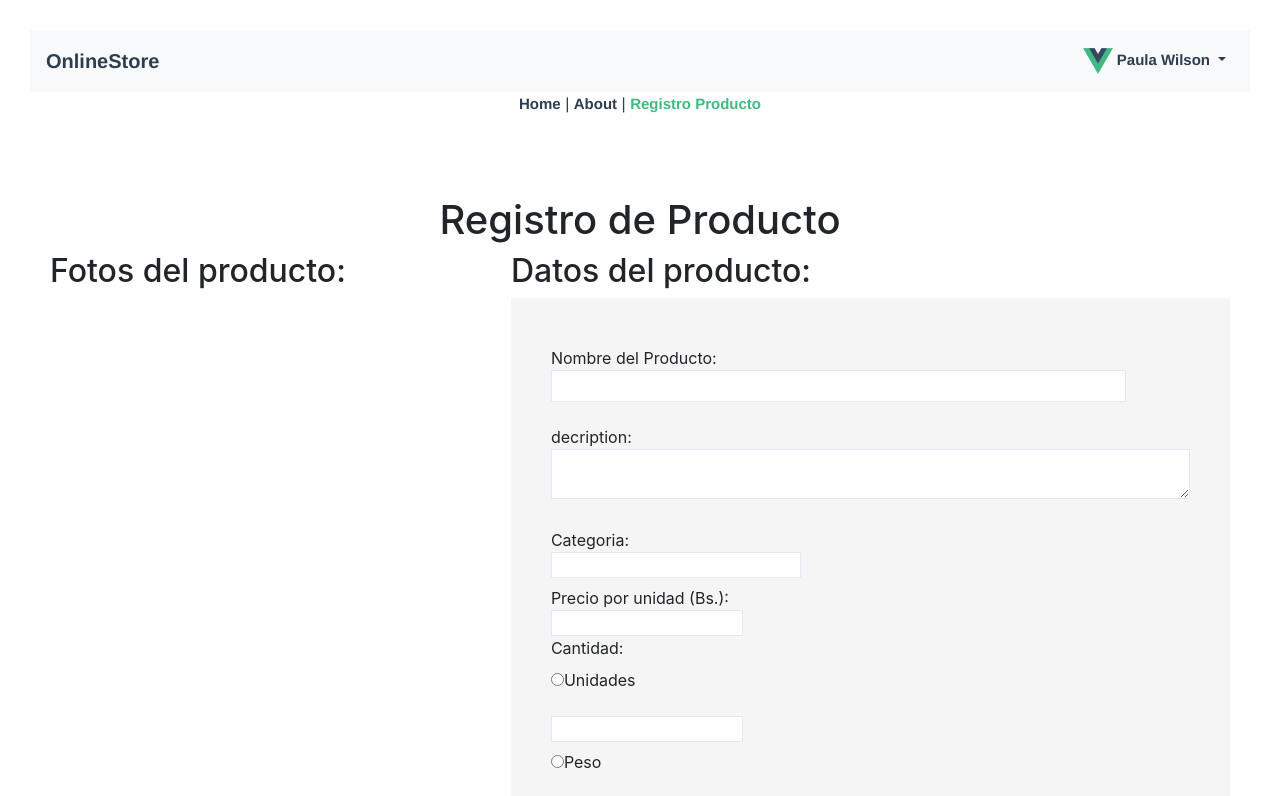
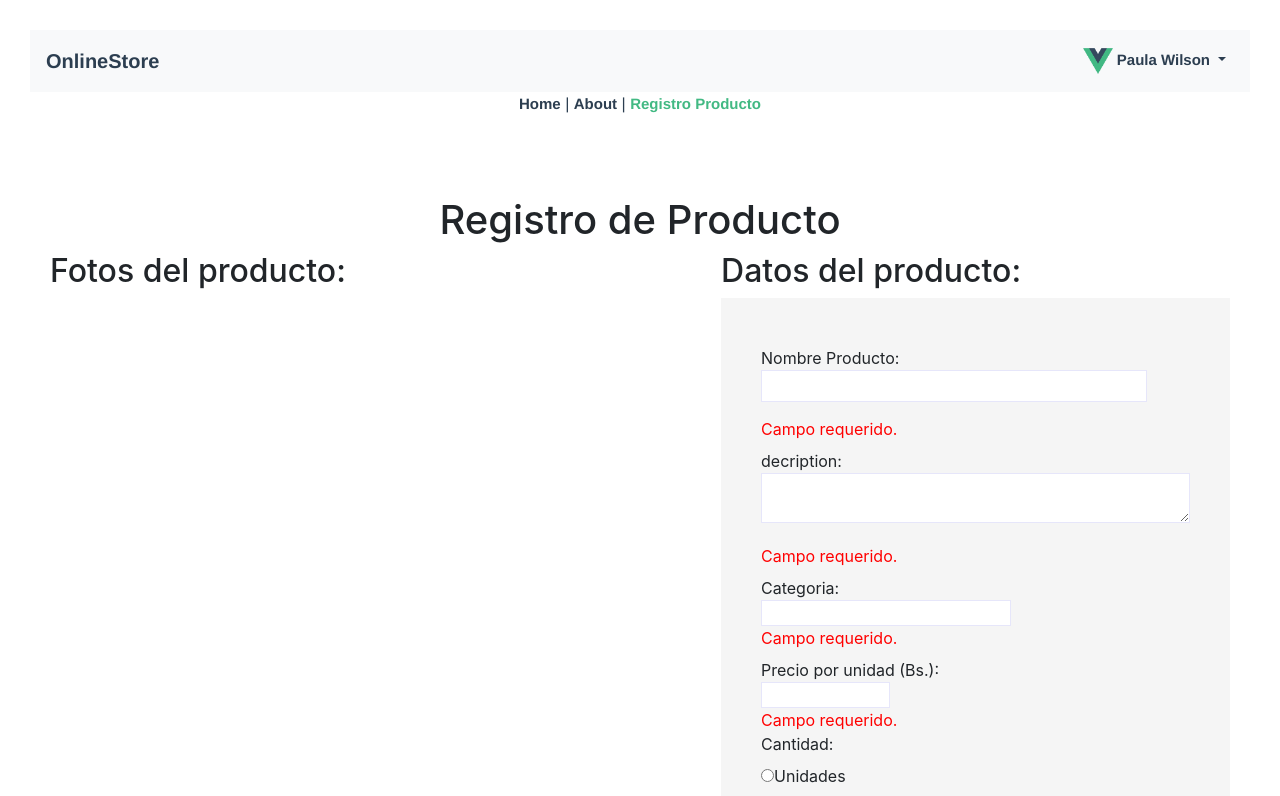
Before and after one commit to AlanBenavides/vue-gestion-productos, a Vue app: page /registroProducto in a window 1280 px wide. Shown: the top 796 px of the page. Built offline with nearby package versions, Linux system fonts and the light colour scheme.

Commit message:
validaciones del formulario

```diff
--- a/package.json
+++ b/package.json
@@ -12,7 +12,8 @@
     "axios": "^0.20.0",
     "core-js": "^3.6.5",
     "vue": "^2.6.12",
-    "vue-router": "^3.4.7"
+    "vue-router": "^3.4.7",
+    "vuelidate": "^0.7.6"
   },
   "devDependencies": {
     "@vue/cli-plugin-babel": "~4.5.8",
--- a/src/components/Formulario.vue
+++ b/src/components/Formulario.vue
@@ -14,19 +14,54 @@
 
           <div>
             <h2>Datos del producto:</h2>
-            <form class="formulario">
-              <label
-                >Nombre del Producto:
-                <input type="text" required v-model="producto.nombre_prod"
-              /></label>
+            <form
+              class="formulario"
+              @submit.prevent="submitForm"
+              autocomplete="off"
+            >
+              <div class="group">
+                <label>Nombre Producto:</label>
+                <input
+                  type="text"
+                  required
+                  v-model="producto.nombre_prod"
+                  id="nombre_prod"
+                /><br />
 
-              <label
-                >decription:<textarea
-                  v-model="producto.descripcion"
-                  cols="30"
-                  rows="10"
-                ></textarea>
-              </label>
+                <span v-if="!$v.producto.nombre_prod.alpha" class="error"
+                  >No se aceptan caracteres especiales.</span
+                >
+                <span v-if="!$v.producto.nombre_prod.minLength" class="error"
+                  >Debe tener una longitud no menor a
+                  {{ $v.producto.nombre_prod.$params.minLength.min }}.</span
+                >
+                <span v-if="!$v.producto.nombre_prod.required" class="error"
+                  >Campo requerido.</span
+                >
+                <span v-if="!$v.producto.nombre_prod.maxLength" class="error"
+                  >Nombre muy largo maximo
+                  {{ $v.producto.nombre_prod.$params.maxLength.max }}
+                  caracteres.</span
+                >
+              </div>
+              <label>decription:</label>
+              <textarea
+                v-model="producto.descripcion"
+                cols="30"
+                rows="10"
+              ></textarea>
+
+              <br />
+              <span v-if="!$v.producto.descripcion.alpha" class="error"
+                >No se aceptan caracteres especiales.</span
+              >
+              <span v-if="!$v.producto.descripcion.maxLength" class="error"
+                >Descripcion muy larga.
+                {{ $v.producto.descripcion.$params.maxLength.max }}.</span
+              >
+              <span v-if="!$v.producto.descripcion.required" class="error"
+                >Campo requerido.</span
+              ><br />
 
               <label for="categoria">Categoria:</label>
               <input
@@ -34,7 +69,10 @@
                 name="categoria"
                 id="categoria"
                 v-model="producto.categoria"
-              />
+              /><br />
+              <span v-if="!$v.producto.categoria.required" class="error"
+                >Campo requerido.</span
+              ><br />
               <datalist id="categorias">
                 <option value="Farmacia"></option>
                 <option value="Electronicos"></option>
@@ -48,7 +86,17 @@
                   class="precio"
                   type="number"
                   v-model="producto.precio_unid"
-              /></label>
+                />
+                <span v-if="!$v.producto.precio_unid.required" class="error"
+                  >Campo requerido.</span
+                >
+                <span v-if="!$v.producto.precio_unid.between" class="error"
+                  >Campo invalido (0-1000).</span
+                ><span v-if="!$v.producto.precio_unid.validate_decimales" class="error"
+                  >Maximo 2 decimales!</span
+                >
+                <br />
+              </label>
 
               <p>
                 Cantidad:<br />
@@ -57,6 +105,7 @@
                   ><input
                     type="radio"
                     value="unidades"
+
                     @click="clickable()"
                     v-model="producto.unidad"
                   />Unidades</label
@@ -66,12 +115,19 @@
                   type="number"
                   :disabled="producto.unidad === 'peso'"
                   v-model="producto.cantidad"
-                />
+                /><br />
+
+                <span v-if="!$v.producto.cantidad.minValue" class="error"
+                  >Debe ser mayor a 0.</span
+                >
+                 <span v-if="!$v.producto.cantidad.integer" class="error"
+                  >Solo se aceptan valores enteros.</span
+                >
+
 
                 <label
                   ><input
                     type="radio"
-                    name="cantidad"
                     value="peso"
                     @click="clickable()"
                     v-model="producto.unidad"
@@ -80,9 +136,12 @@
                 <input
                   class="peso"
                   type="number"
+                  step="0.25"
+                  value="0.00"
                   :disabled="producto.unidad === 'unidades'"
                   v-model="producto.peso"
                 />
+
                 <select
                   name="UNIDAD PESO"
                   class="unidad"
@@ -94,8 +153,14 @@
                   <option value="Libras">Libras</option>
                   <option value="Litros">Litros</option>
                   <option value="Galones">Galones</option>
-                  <option value="Onzas">Onzas</option>
-                </select>
+                  <option value="Onzas">Onzas</option></select
+                ><br />
+                <span v-if="!$v.producto.peso.minValue" class="error"
+                  >Debe ser mayor a 0.</span
+                >
+                 <span v-if="!$v.producto.peso.validate_decimales" class="error"
+                  >Maximo 2 decimales!</span
+                >
               </p>
 
               <label for="start">Fecha de vencimiento del producto:</label>
@@ -104,18 +169,24 @@
                 id="start"
                 name="trip-start"
                 value="DD/MM/AA"
-                min="2020-01-01"
-                max="2025-12-31"
+
                 v-model="producto.fecha_venc"
-              />
+              /><br />
+              <span v-if="!$v.producto.fecha_venc.validate_date" class="error"
+                  >fecha invalida</span
+                >
+
 
               <div>
-                <ion-col text-rigth>
-                  <button class="boton" @click="send">Confirmar</button>
-                </ion-col>
+                <button
+                  :disabled="$v.producto.$invalid"
+                  class="boton"
+                  @click="send"
+                >
+                  Confirmar
+                </button>
               </div>
             </form>
-            {{ producto }}
           </div>
         </div>
       </div>
@@ -124,9 +195,54 @@
 </template>
 
 <script>
+import {
+  required,
+  minLength,
+  helpers,
+  maxLength,
+  between,
+  minValue,
+  integer
+
+
+} from "vuelidate/lib/validators";
+const alpha = helpers.regex("alpha", /^[a-zA-Z\s]*$/);
+
+
+ const validate_date=(value)=> {
+      const date = new Date();
+      const dd = date.getDate();
+      const mm = date.getMonth() + 1;
+      const yyyy = date.getFullYear();
+      const yyvalue=parseInt(value.slice(0,4));
+      const mmvalue=parseInt(value.slice(5,7));
+      const ddvalue=parseInt(value.slice(8,10));
+
+
+      return !helpers.req(value) || !(dd>ddvalue && mm>=mmvalue && yyyy>=yyvalue);
+    };
+    const validate_decimales=(value)=>{
+
+       const datovalue=String(value);
+
+         if(datovalue.indexOf(".")>0 ){
+
+                   const parts = datovalue.split(".");//array
+                   const dato=String(parts[1]);
+
+                    return !helpers.req(value) || !(dato.length > 2);
+
+     }else{
+
+      return true;
+     }
+
+
+    }
+
 export default {
   name: "Formulario",
-  data: function () {
+  data() {
     return {
       producto: {
         nombre_prod: null,
@@ -134,17 +250,55 @@ export default {
         categoria: null,
         precio_unid: null,
         unidad: null,
-        peso: null,
+        cantidad: null,
+        peso: "",
         unidad_med: null,
-        fecha_venc: null,
+        fecha_venc: "",
       },
     };
   },
+  validations: {
+    producto: {
+      nombre_prod: {
+        required,
+        minLength: minLength(2),
+        maxLength: maxLength(30),
+        alpha,
+      },
+      descripcion: {
+        required,
+        maxLength: maxLength(1000),
+        alpha,
+      },
+      categoria: {
+        required,
+      },
+      precio_unid: {
+        required,
+        between: between(0, 10000),
+        validate_decimales
+      },
+      cantidad: {
+        minValue: minValue(1),
+        integer
+
+      },
+      peso: {
+        minValue: minValue(0),
+        validate_decimales
+      },fecha_venc:{
+        validate_date
+      }
+    },
+  },
+
   methods: {
     send: function (event) {
       event.preventDefault();
       console.log(this.producto);
     },
+
+
     clickable() {
       // if somethin
       if (this.producto.unidad === "peso") {
@@ -158,7 +312,15 @@ export default {
         }
       }
     },
+    submitForm() {
+      if (!this.$v.producto.$invalid) {
+        console.log("datos correctos ", this.producto);
+      } else {
+        console.log("datos incorrectos");
+      }
+    },
   },
+
 };
 </script>
 
@@ -245,7 +407,7 @@ h1 {
 }
 .formulario input[type="text"]:focus,
 .formulario textarea:focus,
-.formulario input[type="number"]:focus{
+.formulario input[type="number"]:focus {
   border: 1px solid #00ff00;
 }
 .formulario textarea {
@@ -262,4 +424,7 @@ h1 {
   color: #e6e6fa;
   margin: 20px 70px 20px 200px;
 }
+span {
+  color: red;
+}
 </style>
--- a/src/main.js
+++ b/src/main.js
@@ -3,7 +3,8 @@ import App from "./App.vue";
 import router from "./router";
 
 import instance from "@/services/axios";
-
+import Vuelidate from "vuelidate";
+Vue.use(Vuelidate);
 Vue.config.productionTip = false;
 Vue.prototype.$http = instance;
 
```
Also changed, not shown: 1 other file (tests, documents, lock files or other folders).
